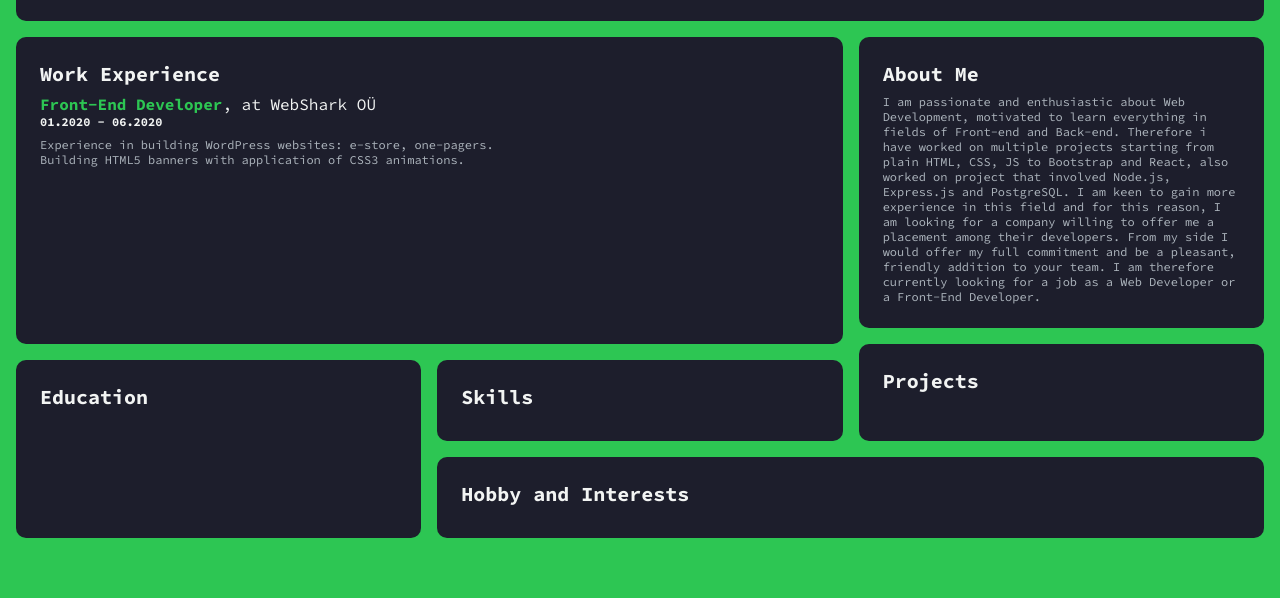
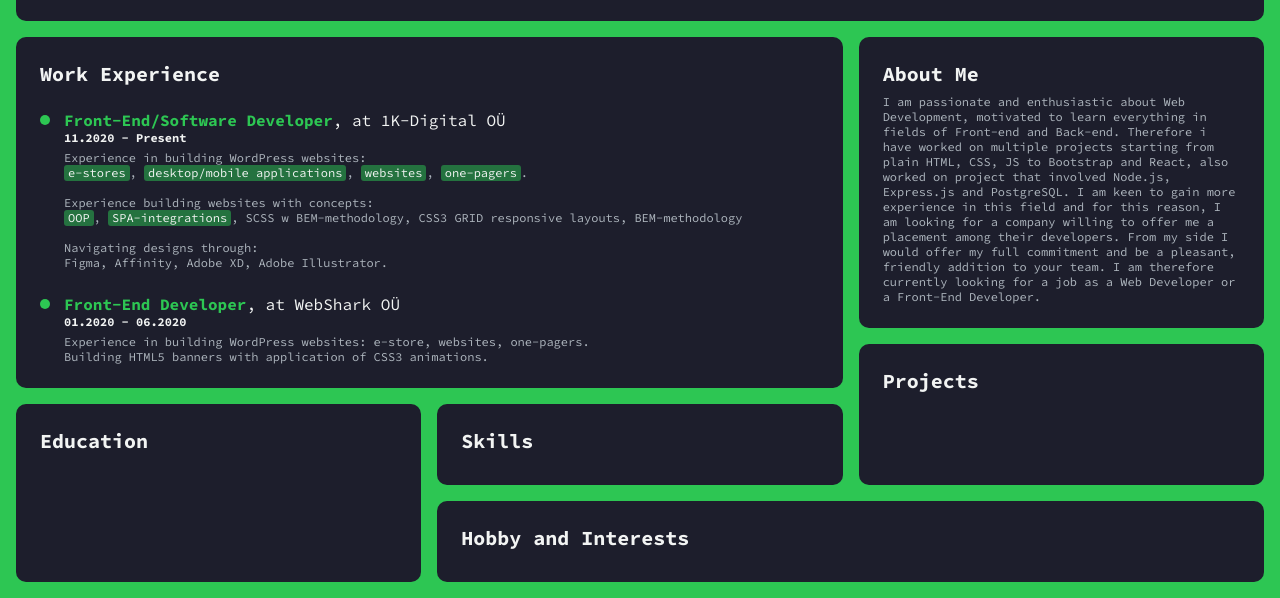
Before and after one commit to indexindex/CV, a website: page index.html in a window 1280 px wide. Shown: the part 227-825 px from the top of the page. Before the commit the page ends 800 px from the top, so only its background shows below. Drawn offline with Linux system fonts and the light colour scheme.

Commit message:
updated CV experience section

```diff
--- a/index.html
+++ b/index.html
@@ -61,10 +61,21 @@
     <section class="experience">
         <h2 class="experience--heading">Work Experience</h2>
         <div class="experience__tab">
+            <h3 class="experience__tab--heading">Front-End/Software Developer<span>, at 1K-Digital OÜ</span></h3>
+            <p class="experience__tab--range">11.2020 - Present</p>
+            <p class="experience__tab--description">
+                Experience in building WordPress websites:<br><span class="label">e-stores</span>, <span class="label">desktop/mobile applications</span>, <span class="label">websites</span>, <span class="label">one-pagers</span>.<br>
+                <br>
+                Experience building websites with concepts:<br><span class="label">OOP</span>, <span class="label">SPA-integrations</span>, SCSS w BEM-methodology, CSS3 GRID responsive layouts, BEM-methodology<br>
+                <br>
+                Navigating designs through:<br>Figma, Affinity, Adobe XD, Adobe Illustrator.
+            </p>
+        </div>
+        <div class="experience__tab">
             <h3 class="experience__tab--heading">Front-End Developer<span>, at WebShark OÜ</span></h3>
             <p class="experience__tab--range">01.2020 - 06.2020</p>
             <p class="experience__tab--description">
-                Experience in building WordPress websites: e-store, one-pagers.<br>
+                Experience in building WordPress websites: e-store, websites, one-pagers.<br>
                 Building HTML5 banners with application of CSS3 animations.
             </p>
         </div>
--- a/scss/base/_typography.scss
+++ b/scss/base/_typography.scss
@@ -32,3 +32,10 @@ p {
     font-size: pxToRem(12px);
     color: var(--color-gray);
 }
+
+.label {
+    color: var(--color-white);
+   padding: 0px 4px 1px 4px;
+   border-radius: 3px;
+   background-color: rgba(var(--color-secondary-rgb), .5);
+}
--- a/scss/layout/_experience.scss
+++ b/scss/layout/_experience.scss
@@ -4,7 +4,30 @@
     grid-column: 1 / 5;
     grid-row: 3 / 6;
 
+    display: flex;
+    flex-direction: column;
+    row-gap: 1.5rem;
+
+    &--heading { margin-bottom: 0; }
+
     &__tab {
+        display: grid;
+        grid-template-columns: min-content 1fr;
+
+        &::before {
+            content: '';
+            grid-column: 1 / 2;
+            grid-row: 1 / 2;
+            align-self: center;
+            display: block;
+            width: pxToRem(10px);
+            height: pxToRem(10px);
+            margin-right: pxToRem(14px);
+            border-radius: 50%;
+            background-color: var(--color-secondary);
+        }
+
+        & > * { grid-column: 2 / -1; }
 
         &--heading {
             font-size: 1rem;
@@ -22,7 +45,7 @@
         }
 
         &--description {
-            padding-top: .5rem;
+            padding-top: 5px;
         }
     }
 }
--- a/scss/utilities/_mixins.scss
+++ /dev/null
@@ -1,23 +0,0 @@
-@mixin navBtnSetup($color, $index) {
-    position: relative;
-    box-shadow: $color 0px 0px 0px 2px;
-
-    p { color: $color; z-index: $index; }
-
-    svg {
-        z-index: $index;
-
-        use { stroke: $color; }
-    }
-}
-
-@mixin h2($color) {
-    font-size: 3rem;
-    font-weight: 700;
-    color: $color;
-    margin-bottom: 3rem;
-}
-
-@mixin boxShadow($color, $valueX, $valueY, $blur, $radius) {
-    box-shadow: $color $valueX $valueY $blur $radius;
-}
--- a/scss/utilities/_variables.scss
+++ b/scss/utilities/_variables.scss
@@ -3,6 +3,7 @@
 
     --color-primary: #1d1e2c;
     --color-secondary: #2dc653;
+    --color-secondary-rgb: 45, 198, 83;
     --color-white: #f2f4f3;
     --color-gray: #adb5bd;
 }
```
Also changed, not shown: css/main.css, 2 other files.
